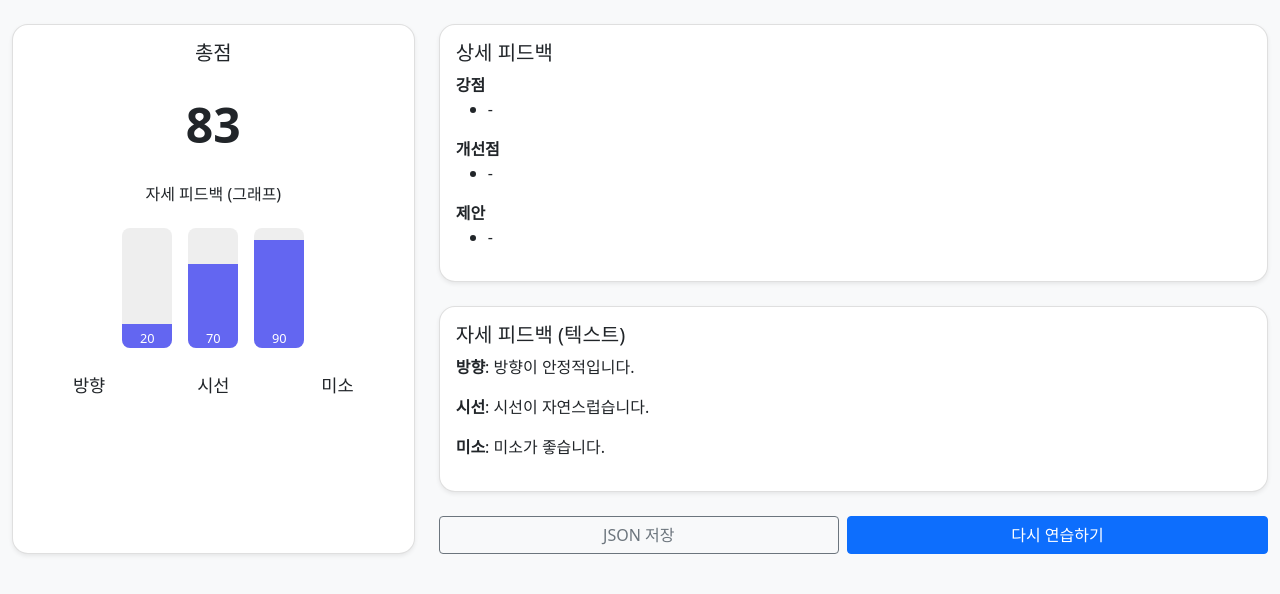
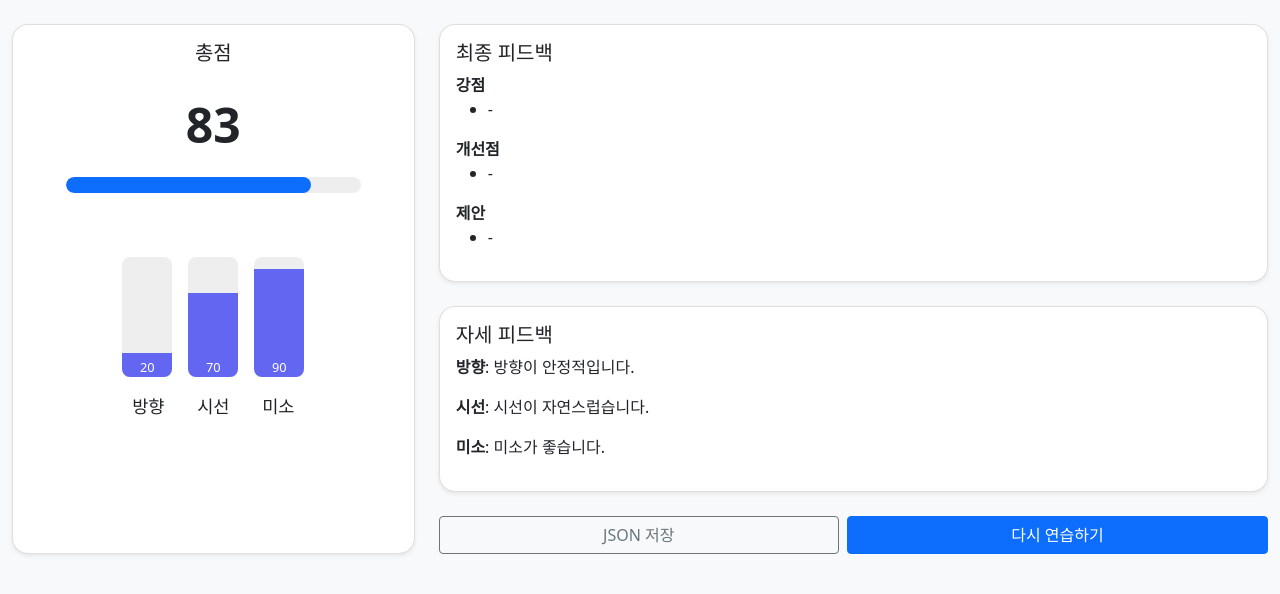
Before and after one commit to han122400/Hackerton-final, a FastAPI app: page /result in a window 1280 px wide. Shown: the part 48-642 px from the top of the page. Run offline with FastAPI, Linux system fonts and the light colour scheme; parts of the project's set-up code (start-up, migrations or seed data) failed here and were passed over; some libraries are stand-ins or nearby versions.

Commit message:
result끝..>?

```diff
--- a/static/js/result.js
+++ b/static/js/result.js
@@ -41,6 +41,15 @@ function setTextByIds(ids, value) {
     const el = document.getElementById(id)
     if (el) el.textContent = val
   })
+}
+
+function setScoreBar(score) {
+  const bar = document.getElementById('scoreBar');
+  if(bar){
+    const val = Math.max(0, Math.min(score ?? 0, 100));
+    bar.style.width = val + '%';
+    bar.setAttribute('aria-valuenow', val);
+  }
 }
 
 function setVerticalBar(idFill, score) {
@@ -189,6 +198,9 @@ document.addEventListener('DOMContentLoaded', async () => {
   // 총점
   setTextByIds(['scoreValue'], interviewResult.overallScore)
 
+  // 총점 그래프 (가로)
+  setScoreBar(interviewResult.overallScore)
+
   // 그래프
   const df = interviewResult.detailFeedback || {}
   setVerticalBar('directionFill', df.direction)
--- a/templates/result.html
+++ b/templates/result.html
@@ -45,8 +45,7 @@
       }
       .bar-label {
         text-align: center;
-        margin-top: 0.5rem;
-        flex: 1;
+        font-size: 1.1rem;
       }
       .feedback-section {
         margin-bottom: 1rem;
@@ -81,8 +80,14 @@
           <div class="card shadow-sm rounded-16 p-3 card-wide text-center">
             <h5 class="fw-semibold">총점</h5>
             <div class="score-container" id="scoreValue">-</div>
+            <!-- 총점 그래프 (가로 선) -->
+            <div class="w-100 my-3 d-flex flex-column align-items-center">
+              <div class="progress" style="height: 16px; width: 80%; background:#eee; border-radius:8px;">
+                <div id="scoreBar" class="progress-bar bg-primary" role="progressbar" style="width:0%; border-radius:8px; font-weight:bold; font-size:1rem;" aria-valuenow="0" aria-valuemin="0" aria-valuemax="100"></div>
+              </div>
+            </div>
 
-            <h6 class="fw-semibold mt-4">자세 피드백 (그래프)</h6>
+            <h6 class="fw-semibold mt-4"></h6>
             <div class="vertical-bar-container" style="height: 120px;">
               <div class="vertical-bar" style="height: 100%;">
                 <div id="directionFill" class="vertical-bar-fill" style="height: 0%;">0</div>
@@ -94,10 +99,10 @@
                 <div id="smileFill" class="vertical-bar-fill" style="height: 0%;">0</div>
               </div>
             </div>
-            <div class="d-flex justify-content-center gap-1 mt-3">
-              <div class="bar-label" style="width:50px; text-align:center; font-size:1.1rem;">방향</div>
-              <div class="bar-label" style="width:50px; text-align:center; font-size:1.1rem;">시선</div>
-              <div class="bar-label" style="width:50px; text-align:center; font-size:1.1rem;">미소</div>
+            <div class="d-flex justify-content-center mt-3" style="gap:0;">
+              <div class="bar-label" style="width:65px; text-align:center; font-size:1.1rem; margin:0; padding:0;">방향</div>
+              <div class="bar-label" style="width:65px; text-align:center; font-size:1.1rem; margin:0; padding:0;">시선</div>
+              <div class="bar-label" style="width:65px; text-align:center; font-size:1.1rem; margin:0; padding:0;">미소</div>
             </div>
           </div>
         </div>
@@ -106,7 +111,7 @@
         <div class="col-lg-8 d-flex flex-column gap-4">
           <!-- 상세 피드백 -->
           <div id="feedbackDiv" class="card shadow-sm rounded-16 p-3 card-wide">
-            <h5 class="fw-semibold">상세 피드백</h5>
+            <h5 class="fw-semibold">최종 피드백</h5>
             <div id="feedbackContent"></div>
           </div>
 
@@ -115,7 +120,7 @@
             id="detailFeedbackDiv"
             class="card shadow-sm rounded-16 p-3 card-wide"
           >
-            <h5 class="fw-semibold">자세 피드백 (텍스트)</h5>
+            <h5 class="fw-semibold">자세 피드백</h5>
             <div id="detailFeedbackText"></div>
           </div>
 
```
